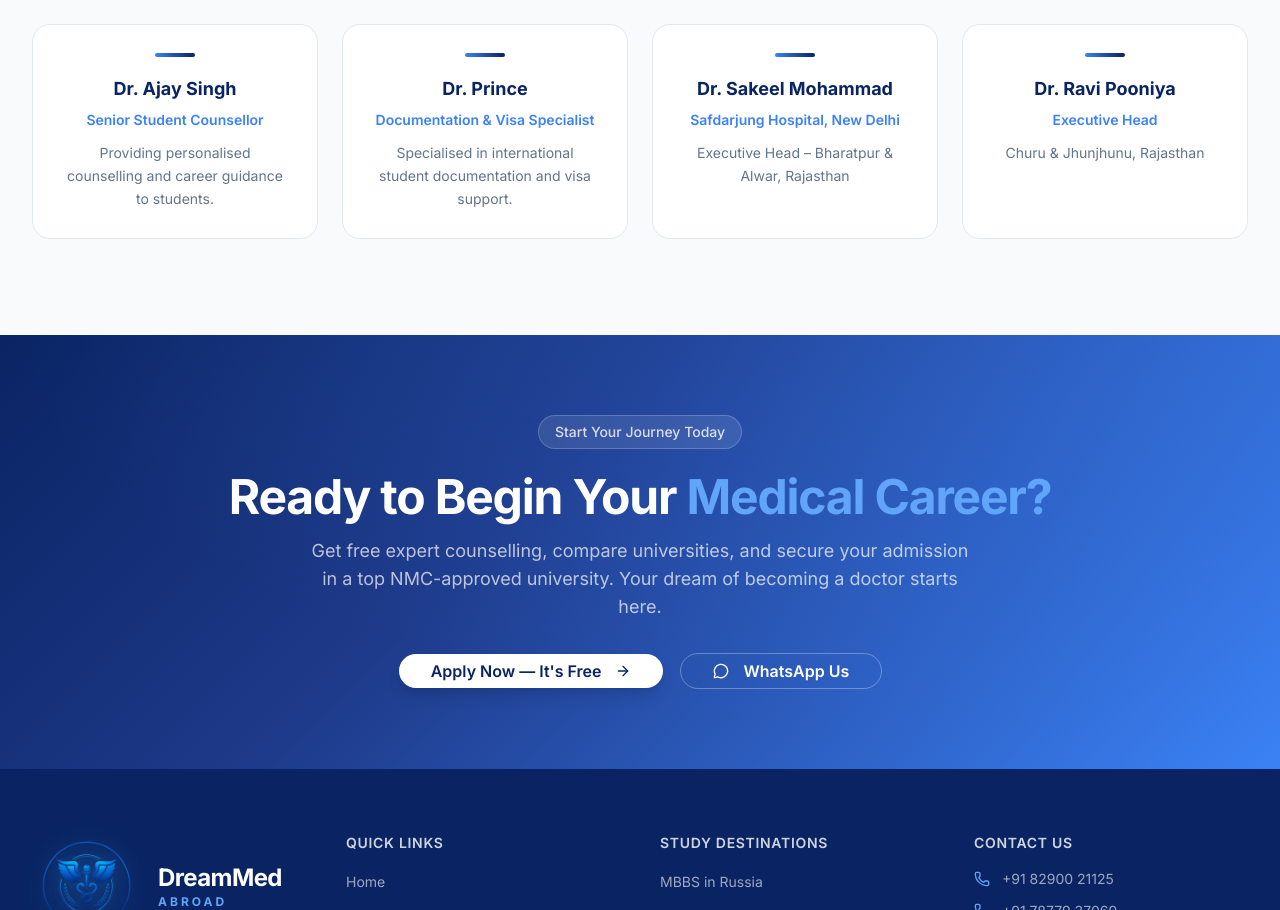
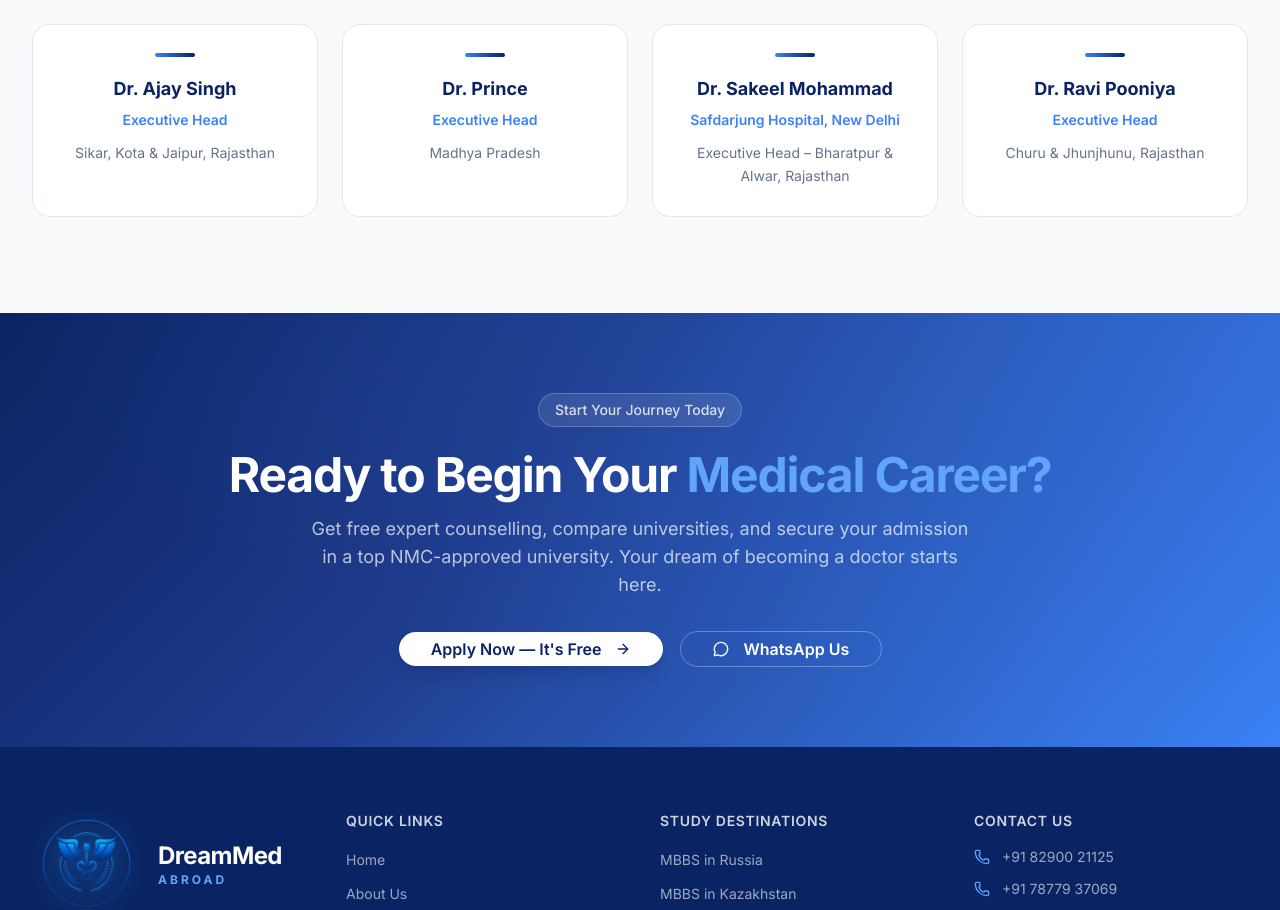
Before and after one commit to jaswant-codes/dreammed-abroad, a Next.js app: page /about in a window 1280 px wide. Shown: the part 2482-3392 px from the top of the page. Built offline with nearby package versions, Linux system fonts and the light colour scheme.

Commit message:
about: update roles for Dr. Ajay Singh and Dr. Prince

```diff
--- a/src/app/about/page.tsx
+++ b/src/app/about/page.tsx
@@ -28,13 +28,13 @@ const team = [
   },
   {
     name: "Dr. Ajay Singh",
-    role: "Senior Student Counsellor",
-    line2: "Providing personalised counselling and career guidance to students.",
+    role: "Executive Head",
+    line2: "Sikar, Kota & Jaipur, Rajasthan",
   },
   {
     name: "Dr. Prince",
-    role: "Documentation & Visa Specialist",
-    line2: "Specialised in international student documentation and visa support.",
+    role: "Executive Head",
+    line2: "Madhya Pradesh",
   },
   {
     name: "Dr. Sakeel Mohammad",
```
